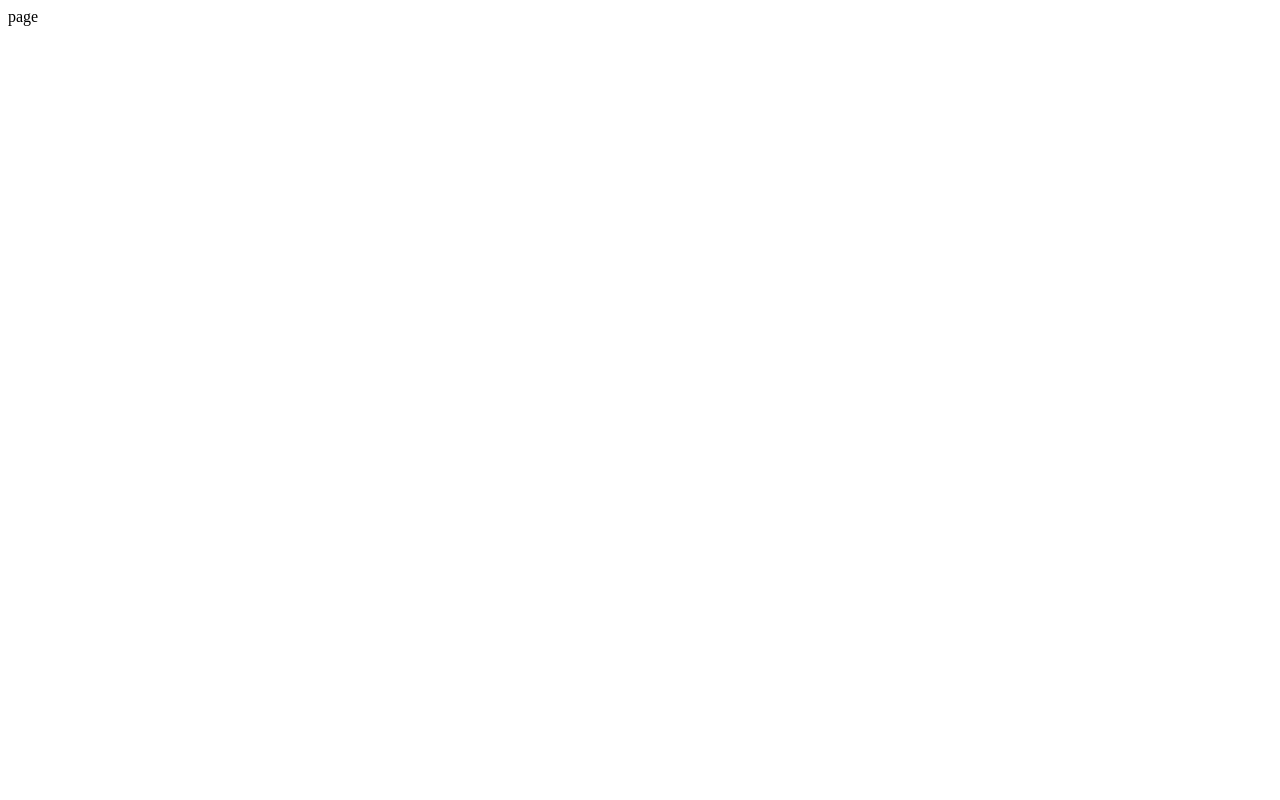
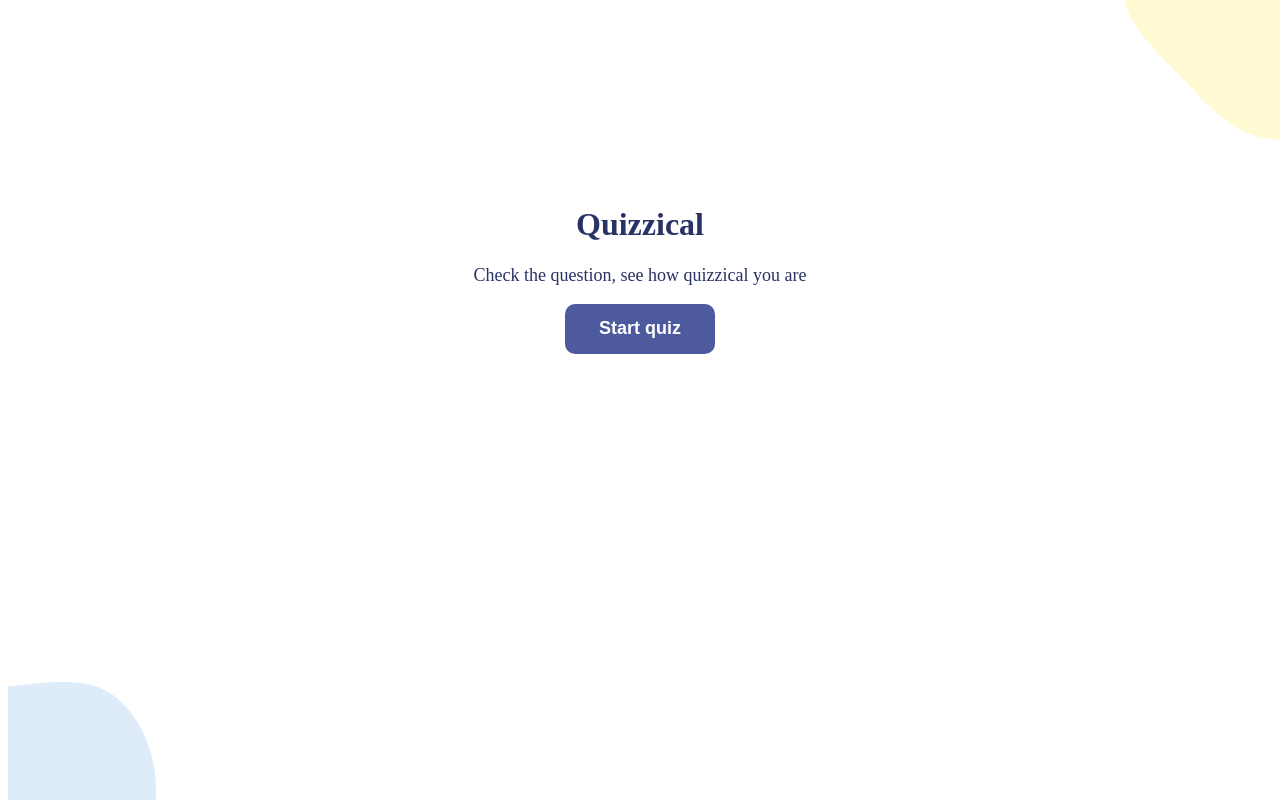
Before and after one commit to parkergoTop/Quizzical-, a React app: page / in a window 1280 px wide. Built offline with nearby package versions, Linux system fonts and the light colour scheme.

Commit message:
add quizzical entering page with basic html/js code

```diff
--- a/src/components/App.css
+++ b/src/components/App.css
@@ -0,0 +1,8 @@
+.background-top{
+    position: fixed;
+    right:0;
+}
+
+.background-bottom{
+    position: fixed;
+}
--- a/src/components/App.js
+++ b/src/components/App.js
@@ -1,10 +1,18 @@
 import React from "react"
 import "./App.css"
+import Enter from "./Enter"
+import topImg from "../images/backgroundTop.png"
+import bottomImg from "../images/backgroundBottom.png"
+
 
 export default function App(){
 
     return(
-      <div>page</div>
+      <div>
+
+         <Enter/>
+
+      </div>
     )
 
 }
--- /dev/null
+++ b/src/components/Enter.css
@@ -0,0 +1,31 @@
+.enter-page{
+   display: flex;
+   flex-direction: column;
+   align-items: center;
+   justify-content: center;
+
+   margin-top: 185px;
+}
+
+.title{
+    color: #293264;
+    font-weight: 600;
+}
+
+.description{
+    color: #293264;
+    font-size: large;
+    font-weight: 500;
+    margin-top: 0;
+}
+
+.quiz-btn{
+     width: 150px;
+     height: 50px;
+     background-color: #4D5B9E;
+     color: white;
+     border: 0;
+     border-radius: 10px;
+     font-size: large;
+     font-weight: 600;
+}
--- /dev/null
+++ b/src/components/Enter.js
@@ -0,0 +1,13 @@
+import React  from "react";
+import "./Enter.css"
+
+
+export default function Enter(){
+   return(
+    <div className = "enter-page">
+          <h1 className="title">Quizzical</h1>
+          <p className="description"> Check the question, see how quizzical you are</p>
+          <button class="quiz-btn">Start quiz</button>
+    </div>
+   )
+}
--- a/src/index.css
+++ b/src/index.css
@@ -0,0 +1,10 @@
+.background-top{
+    position: fixed;
+    right:0;
+    top: 0;
+}
+
+.background-bottom{
+    position: fixed;
+    bottom: 0;
+}
--- a/src/index.html
+++ b/src/index.html
@@ -5,7 +5,9 @@
 </head>
 
 <body>
+
     <div id="root"></div>
+
 </body>
 
 </hmtl>
--- a/src/index.js
+++ b/src/index.js
@@ -3,6 +3,13 @@ import ReactDOM from "react-dom";
 import "./index.css"
 
 import App from "./components/App"
+import topImg from "./images/backgroundTop.png"
+import bottomImg from "./images/backgroundBottom.png"
 
 const root = ReactDOM.createRoot(document.getElementById("root"));
-root.render(<App/>)
+root.render(
+<div>
+<img className="background-top" src={topImg}/>
+<App/>
+<img className="background-bottom" src={bottomImg}/>
+</div>)
```
Also changed, not shown: src/components/Quiz.css (added), src/components/Quiz.js (added), src/images/backgroundBottom.png (added), src/images/backgroundTop.png (added).
